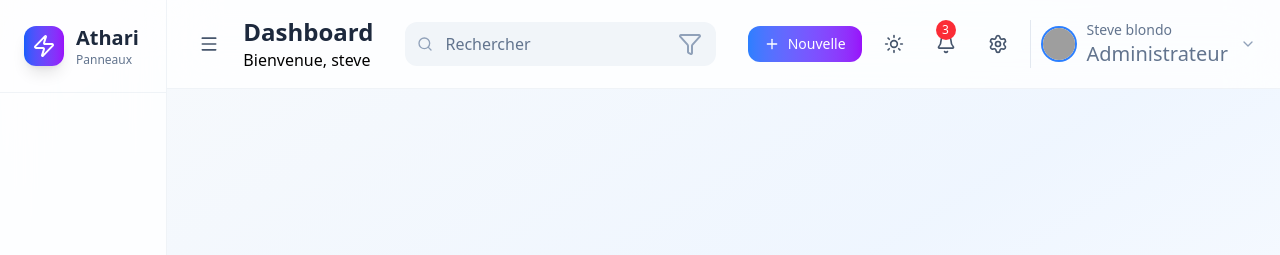
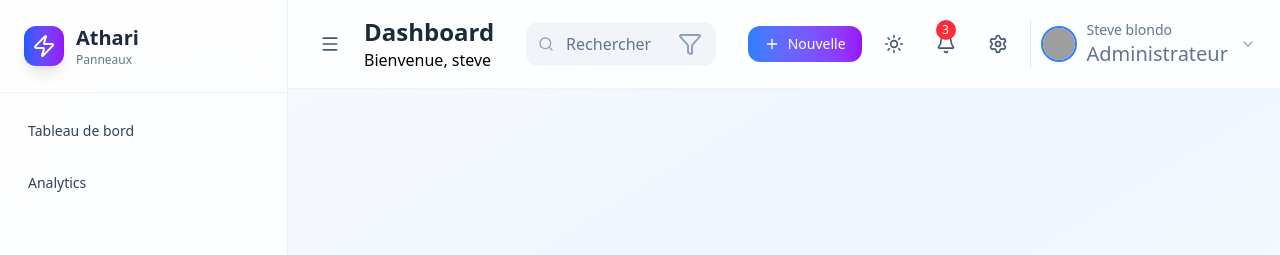
Before and after one commit to Vanellakenfack/Atharibankback, a React (Vite) app in the folder athari-frontend/: page / in a window 1280 px wide. Shown: the top 255 px of the page. Built offline with nearby package versions, Linux system fonts and the light colour scheme; grey boxes are pictures that could not be loaded.

Commit message:
feat: implement Sidebar menu with navigation items and add AppRoutes component

```diff
--- a/athari-frontend/src/App.tsx
+++ b/athari-frontend/src/App.tsx
@@ -11,7 +11,7 @@ dark:from-slate-900 dark:via-slate-800 dark:to-slate-900 transition-all duration
       <div className='flex h-screen overflow-hidden'>
         <Sidebar />
         <div className='flex-1 flex flex-col overflow-hidden'>
-          <Header />
+        <Header />
         </div>
       </div>
     </div>
--- a/athari-frontend/src/components/Layout/Sidebar.tsx
+++ b/athari-frontend/src/components/Layout/Sidebar.tsx
@@ -1,9 +1,30 @@
 import React from 'react'
 import { Zap } from 'lucide-react'
 
+const menuItems = [
+  {
+    name: 'Tableau de bord',
+    icon: 'home',
+    link: '/dashboard',
+    active: true,
+    badge: 'New',
+  },
+  {
+    id: "analytics",
+    icon: "BarChart3",
+    label: "Analytics",
+    submenu:[
+      {id: "overview", label:"Overview", link:"#"},
+      {id: "reports", label:"Reports", link:"#"},
+      {id: "insights", label:"Insights", link:"#"},
+    ]
+  },
+
+]
+
 function Sidebar() {
   return (
-    <div className='transition duration-300 ease-in-out bg-white/80 dark:bg-slate-900/80
+    <div className='w-72 transition duration-300 ease-in-out bg-white/80 dark:bg-slate-900/80
     backdrop-blur-xl border-r border-slate-200/50 dark:border-slate-700/50 flex flex-col
     relative z-10'>
         {/* LOGO */}
@@ -27,7 +48,13 @@ function Sidebar() {
         </div>
 
         {/* NAVIGATION */}
-        <nav className='flex-1 p-4 space-y-2 overflow-y-auto'></nav>
+        <nav className='flex-1 p-4 space-y-2 overflow-y-auto'>
+          {menuItems.map((item)=>(
+            <div key={item.id || item.name} className='p-3 rounded-lg hover:bg-slate-100 dark:hover:bg-slate-800 cursor-pointer'>
+              <p className='text-sm font-medium text-slate-700 dark:text-slate-300'>{item.name || item.label}</p>
+            </div>
+          ))}
+        </nav>
 
         {/* PROFILE */}
         <div className='p-4 border-t border-slate-200/50 dark:border-slate-700/50'>
--- /dev/null
+++ b/athari-frontend/src/routes/AppRoutes.tsx
@@ -0,0 +1,9 @@
+import React from 'react'
+
+function Approutes() {
+  return (
+    <div>Approutes</div>
+  )
+}
+
+export default Approutes
```
Also changed, not shown: athari-frontend/src/router/text.txt (deleted).
